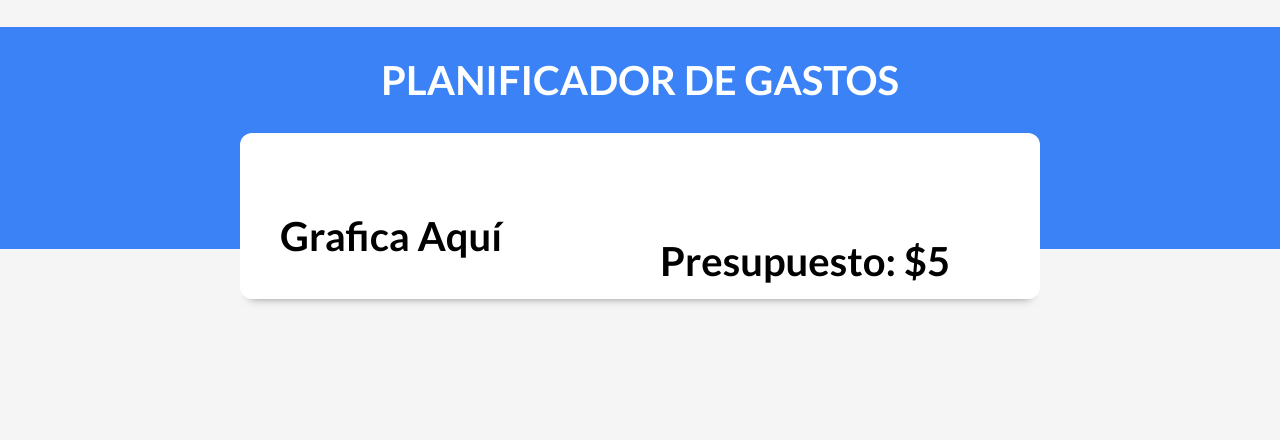
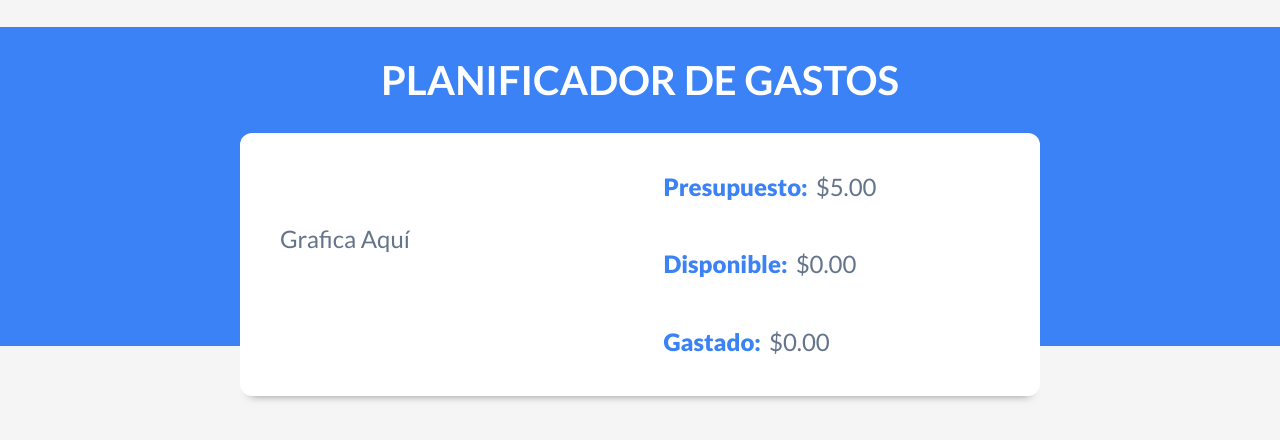
Before and after one commit to MelinaGimenez/React, a React (Vite) app in the folder Projects/React - Budgets/: page / in a window 1280 px wide. Both pictures are taken after typing "5" into the empty fields and a click on the input "Añadir". Shown: the top 440 px of the page. Built offline with nearby package versions, Linux system fonts and the light colour scheme.

Commit message:
arreglando css y detalles

```diff
--- a/Projects/React - Budgets/src/components/ControlBudget.jsx
+++ b/Projects/React - Budgets/src/components/ControlBudget.jsx
@@ -1,6 +1,15 @@
 import React from 'react'
 
 const ControlBudget = ({budget}) => {
+
+  //funcion para formatear a pesos
+  const formatQuantity = (amount) => {
+    return amount.toLocaleString('en-US', {
+      style: 'currency',
+      currency: 'USD'
+    })
+  }
+
   return (
     <div className='container-budget container shadow two-columns'>
         <div>
@@ -8,7 +17,13 @@ const ControlBudget = ({budget}) => {
         </div>
         <div className='container-budget'>
             <p>
-                <span>Presupuesto: </span> ${budget}
+                <span>Presupuesto: </span> {formatQuantity(budget)}
+            </p>
+            <p>
+                <span>Disponible: </span> {formatQuantity(0)}
+            </p>
+            <p>
+                <span>Gastado: </span> {formatQuantity(0)}
             </p>
         </div>
     </div>
--- a/Projects/React - Budgets/src/index.css
+++ b/Projects/React - Budgets/src/index.css
@@ -153,19 +153,15 @@ header h1 {
 }
 .container-budget {
     margin-top: -5rem;
-
     display: flex;
+    flex-direction: column;
     justify-content: space-between;
-    align-items: center;
-
     transform: translateY(5rem);
 }
 .two-columns {
     flex-direction: column;
 }
-.two-columns :first-child {
-    margin-bottom: 4rem;
-}
+
 @media (min-width: 768px) {
     .two-columns {
         flex-direction: row;
@@ -174,9 +170,6 @@ header h1 {
     }
     .two-columns > div {
         width: 50%;
-    }
-    .two-columns :first-child {
-        margin-bottom: 0;
     }
 }
 .form input[type="text"].new-budget,
@@ -189,27 +182,30 @@ header h1 {
     width: 25rem;
 }
 
-.contenido-budget {
+.container-budget {
     width: 100%;
 }
-.contenido-budget p {
+.container-budget p {
     font-weight: 400;
     color: var(--gris-oscuro);
     font-size: 2.4rem;
     text-align: center;
+    margin-top: 0rem;
+    margin-bottom: 5rem;
 }
 @media (min-width: 768px) {
-    .contenido-budget p {
+    .container-budget p {
         text-align: left;
     }
 }
-.contenido-budget p.negativo,
-.contenido-budget p.negativo span {
+.container-budget p.negativo,
+.container-budget p.negativo span {
     color: red;
 }
-.contenido-budget span {
+.container-budget span {
     font-weight: 900;
     color: var(--azul);
+    margin: 1%
 }
 .reset-app {
     border: none;
```
